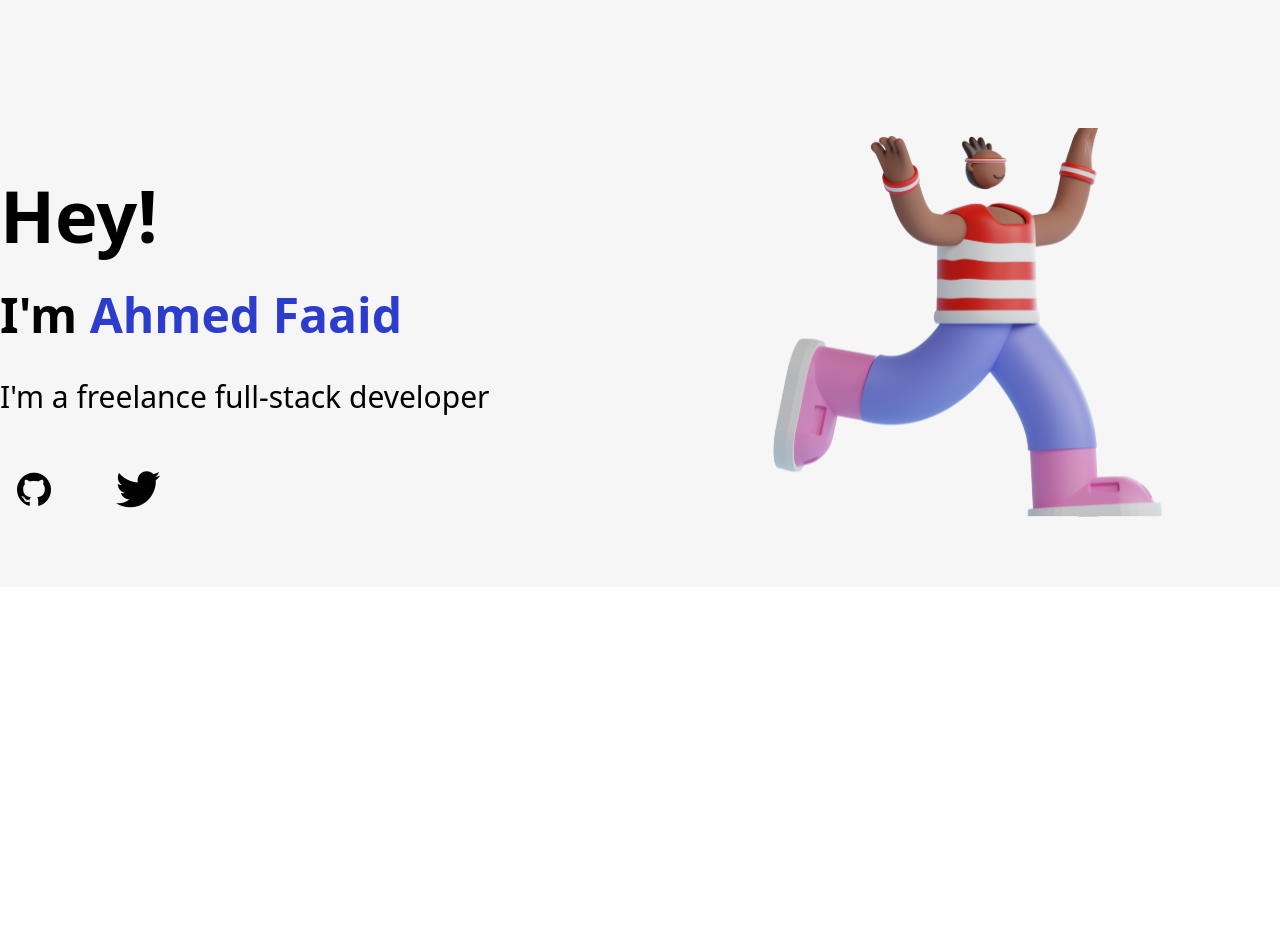
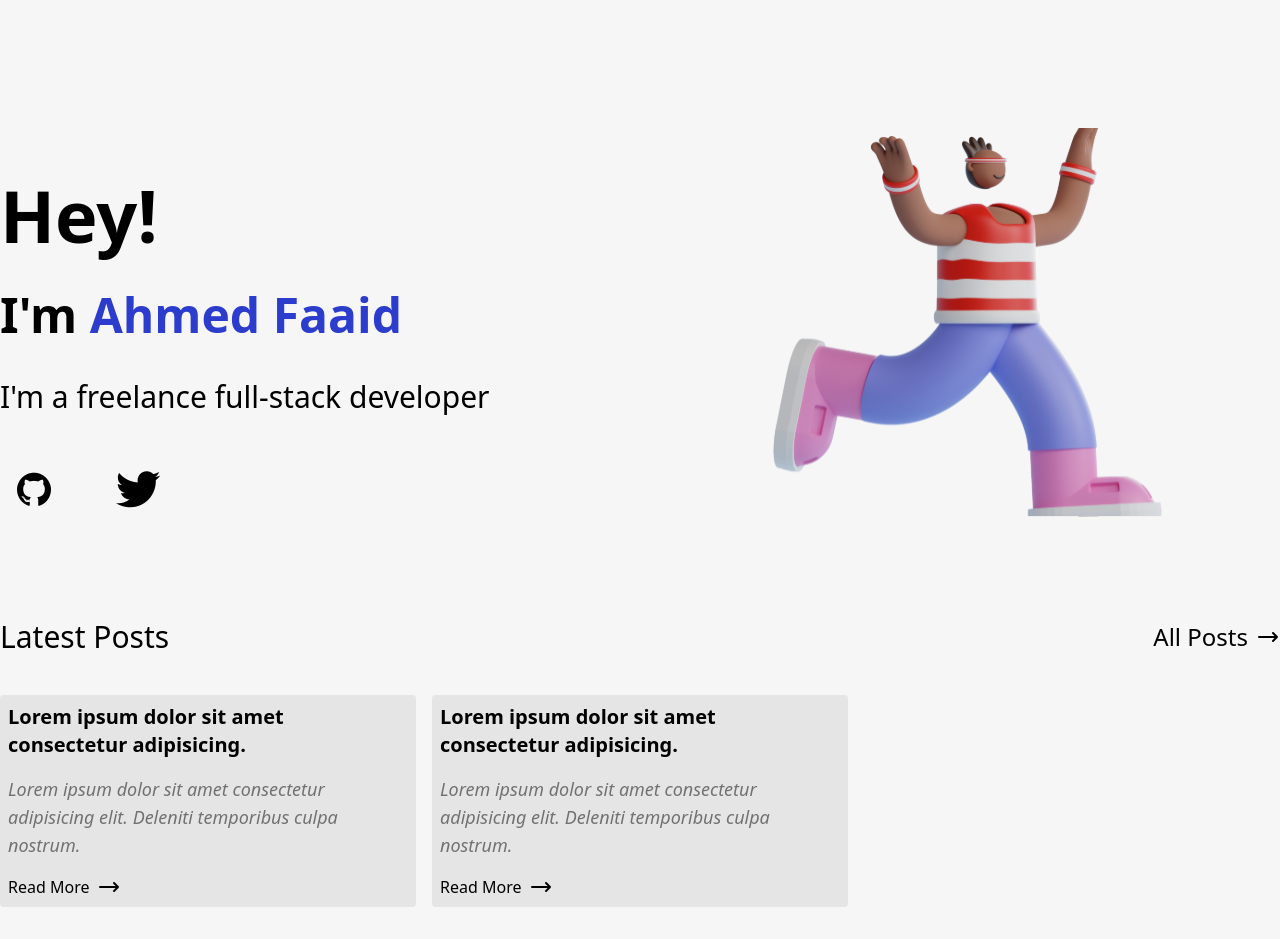
Before and after one commit to ahmedfaaid/ahmed-web, a Next.js app: page / in a window 1280 px wide. Shown: the part 80-1019 px from the top of the page. Before the commit the page ends 800 px from the top, so only its background shows below. Built offline with nearby package versions, Linux system fonts and the light colour scheme.

Commit message:
home latest posts

```diff
--- /dev/null
+++ b/components/latestPosts.tsx
@@ -0,0 +1,92 @@
+import Link from 'next/link';
+
+export default function LatestPosts() {
+  return (
+    <div className='px-8 sm:px-0'>
+      <div className='flex justify-between items-center'>
+        <h2 className='text-3xl'>Latest Posts</h2>
+        <Link href='/blog'>
+          <a className='flex items-center text-2xl hover:text-primary transition-colors duration-300 ease-in-out'>
+            <span className='mr-2'>All Posts</span>
+            <svg
+              xmlns='http://www.w3.org/2000/svg'
+              className='h-6 w-6'
+              fill='none'
+              viewBox='0 0 24 24'
+              stroke='currentColor'
+              strokeWidth={2}
+            >
+              <path
+                strokeLinecap='round'
+                strokeLinejoin='round'
+                d='M17 8l4 4m0 0l-4 4m4-4H3'
+              />
+            </svg>
+          </a>
+        </Link>
+      </div>
+      <div className='mt-4 md:mt-10 block sm:grid sm:grid-cols-2 md:grid-cols-3 sm:gap-x-4'>
+        <Link href={`/blog`}>
+          <a className='latest-posts-card block mb-4 sm:mb-0'>
+            <div className='p-2 dark:bg-[#141e65] bg-offWhite rounded'>
+              <h3 className='mb-4 text-xl font-semibold'>
+                Lorem ipsum dolor sit amet consectetur adipisicing.
+              </h3>
+              <p className='text-lg italic text-black opacity-50 dark:text-offWhite dark:opacity-100'>
+                Lorem ipsum dolor sit amet consectetur adipisicing elit.
+                Deleniti temporibus culpa nostrum.
+              </p>
+              <button className='flex items-center mt-4 hover:text-primary transition-colors duration-300 ease-in-out hovered-link'>
+                <span className='mr-2'>Read More</span>
+                <svg
+                  xmlns='http://www.w3.org/2000/svg'
+                  className='h-6 w-6'
+                  fill='none'
+                  viewBox='0 0 24 24'
+                  stroke='currentColor'
+                  strokeWidth={2}
+                >
+                  <path
+                    strokeLinecap='round'
+                    strokeLinejoin='round'
+                    d='M17 8l4 4m0 0l-4 4m4-4H3'
+                  />
+                </svg>
+              </button>
+            </div>
+          </a>
+        </Link>
+        <Link href={`/blog`}>
+          <a className='latest-posts-card'>
+            <div className='p-2 dark:bg-[#141e65] bg-offWhite rounded'>
+              <h3 className='mb-4 text-xl font-semibold'>
+                Lorem ipsum dolor sit amet consectetur adipisicing.
+              </h3>
+              <p className='text-lg italic text-black opacity-50 dark:text-offWhite dark:opacity-100'>
+                Lorem ipsum dolor sit amet consectetur adipisicing elit.
+                Deleniti temporibus culpa nostrum.
+              </p>
+              <button className='flex items-center mt-4 hover:text-primary transition-colors duration-300 ease-in-out hovered-link'>
+                <span className='mr-2'>Read More</span>
+                <svg
+                  xmlns='http://www.w3.org/2000/svg'
+                  className='h-6 w-6'
+                  fill='none'
+                  viewBox='0 0 24 24'
+                  stroke='currentColor'
+                  strokeWidth={2}
+                >
+                  <path
+                    strokeLinecap='round'
+                    strokeLinejoin='round'
+                    d='M17 8l4 4m0 0l-4 4m4-4H3'
+                  />
+                </svg>
+              </button>
+            </div>
+          </a>
+        </Link>
+      </div>
+    </div>
+  );
+}
--- a/components/layout.tsx
+++ b/components/layout.tsx
@@ -27,7 +27,7 @@ export default function Layout({
       />
       <div className='bg-background dark:bg-background-dark'>
         <Header />
-        <div className='container pb-16'>
+        <div className='container pb-8'>
           <main>{children}</main>
         </div>
       </div>
--- a/pages/index.tsx
+++ b/pages/index.tsx
@@ -1,4 +1,5 @@
 import Hero from 'components/hero';
+import LatestPosts from 'components/latestPosts';
 import Layout from 'components/layout';
 import type { NextPage } from 'next';
 
@@ -8,6 +9,9 @@ const Home: NextPage = () => {
       <section className='mt-10 sm:mt-24'>
         <Hero />
       </section>
+      <section className='mt-10 sm:mt-16 md:mt-24'>
+        <LatestPosts />
+      </section>
     </Layout>
   );
 };
```
